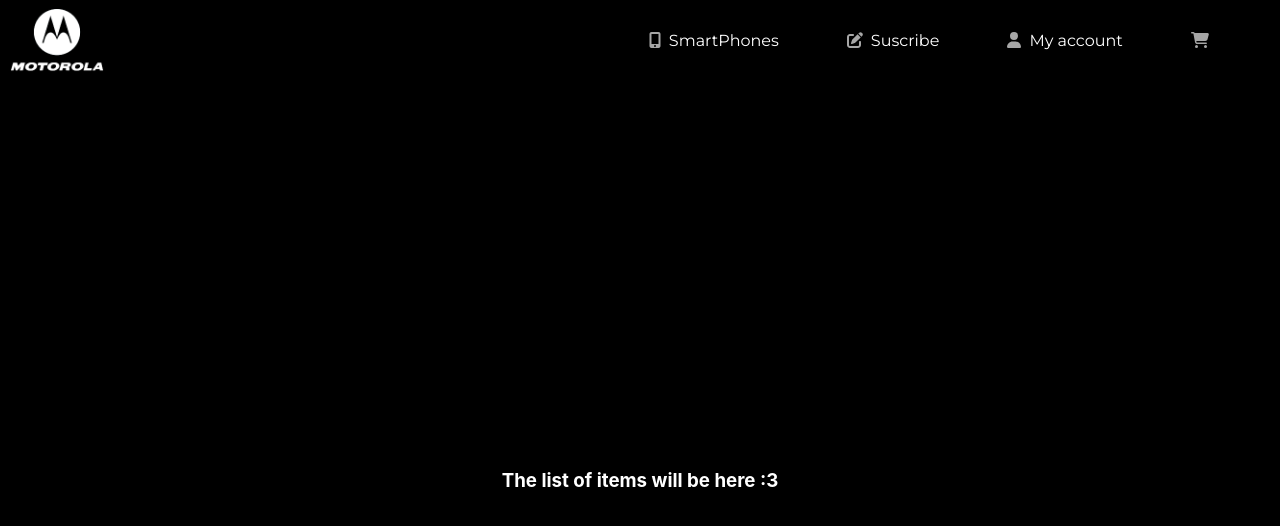
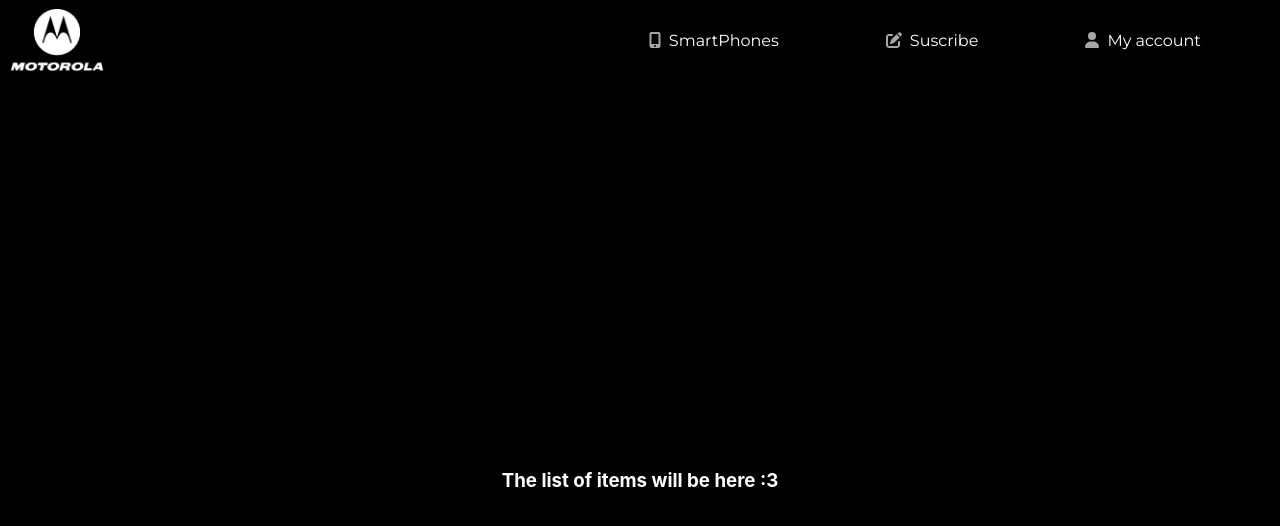
Before and after one commit to MacarioIG/reactCH, a React (Create React App) app: page / in a window 1280 px wide. Shown: the top 526 px of the page. Built offline with nearby package versions, Linux system fonts and the light colour scheme.

Commit message:
desafio 3

```diff
--- /dev/null
+++ b/src/Components/cartWidget/CartWidget.js
@@ -0,0 +1,11 @@
+import { FontAwesomeIcon } from '@fortawesome/react-fontawesome'
+
+
+const CartWidget = (icon) => {
+
+    <FontAwesomeIcon icon={icon} />
+
+
+}
+
+export default CartWidget;
--- a/src/Components/itemListContainer/ItemListContainer.js
+++ b/src/Components/itemListContainer/ItemListContainer.js
@@ -1,4 +1,5 @@
 import './ItemListContainer.css'
+
 
 const ItemListContainer = ({ greeting }) => {
 
--- a/src/Components/navbar/Navbar.js
+++ b/src/Components/navbar/Navbar.js
@@ -1,12 +1,13 @@
 import './Navbar.css';
+import NavbarButton from '../navbarButton/navbarButton';
+import CartWidget from '../cartWidget/CartWidget';
 
-import { FontAwesomeIcon } from '@fortawesome/react-fontawesome'
-import { faCartShopping } from '@fortawesome/free-solid-svg-icons'
+
 import { faUser } from '@fortawesome/free-solid-svg-icons'
 import { faMobileScreenButton } from '@fortawesome/free-solid-svg-icons'
 import { faPenToSquare } from '@fortawesome/free-solid-svg-icons'
+import { faCartShopping } from '@fortawesome/free-solid-svg-icons'
 
-import NavbarButton from '../navbarButton/navbarButton';
 
 
 function Navbar() {
@@ -18,7 +19,7 @@ function Navbar() {
                 <NavbarButton textButton="SmartPhones" icon={faMobileScreenButton} />
                 <NavbarButton textButton="Suscribe" icon={faPenToSquare} />
                 <NavbarButton textButton="My account" icon={faUser} />
-                <FontAwesomeIcon icon={faCartShopping} />
+                <CartWidget icon={faCartShopping} />
             </div>
         </div>
 
```
Also changed, not shown: src/App.js (line endings or trailing spaces).
